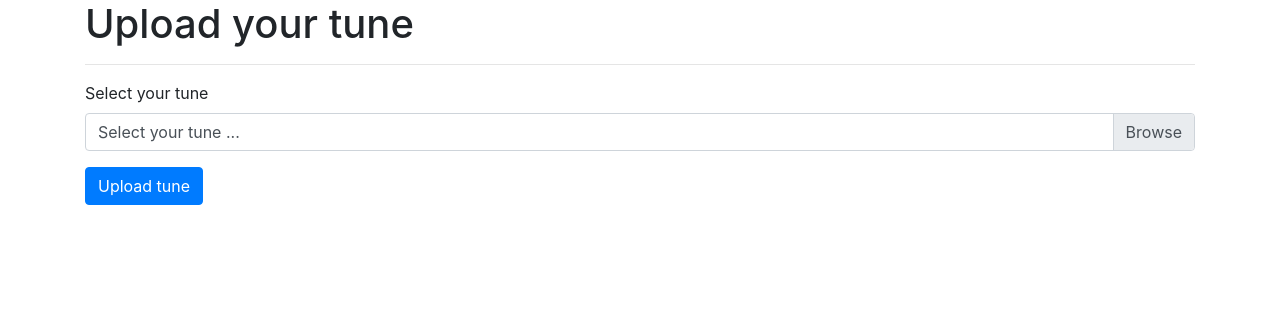
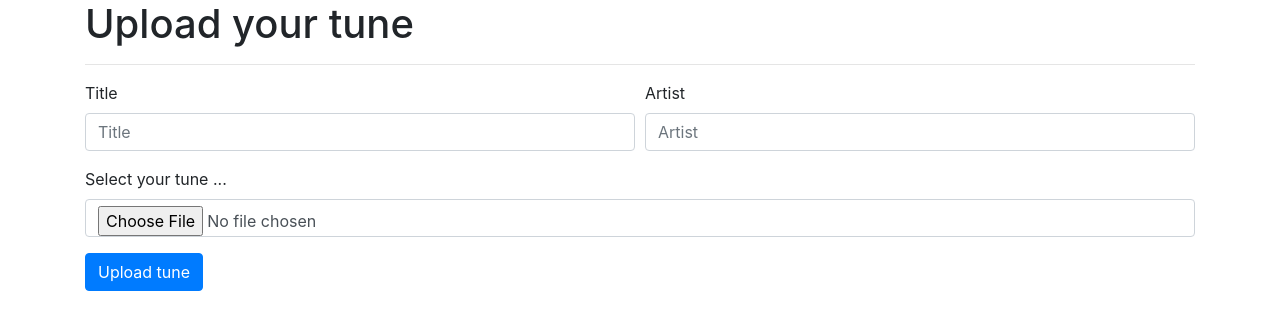
Before and after one commit to arilybaert/IOT-Makerslab, a Flask app: page /upload in a window 1280 px wide. Shown: the part 56-386 px from the top of the page. Run offline with Flask 2, Linux system fonts and the light colour scheme; some libraries are stand-ins or nearby versions.

Commit message:
design changes to upload page

```diff
--- a/app/templates/upload.html
+++ b/app/templates/upload.html
@@ -8,7 +8,7 @@
                 <h1>Upload your tune</h1>
                 <hr>
 
-                <form action="/upload" method="POST" enctype="multipart/form-data">
+                <!-- <form action="/upload" method="POST" enctype="multipart/form-data">
                     <div class="form-group">
                         <label>Select your tune</label>
                         <div class="custom-file">
@@ -17,7 +17,26 @@
                         </div>
                     </div>
                 <button type="submit" class="btn btn-primary">Upload tune</button>
-                </form>
+                </form> -->
+
+            <form action="/upload" method="POST" enctype="multipart/form-data"></form>
+                <div class="form-row">
+                    <div class="form-group col-md-6">
+                      <label for="songTitle">Title</label>
+                      <input type="text" class="form-control" id="songTitle" placeholder="Title">
+                    </div>
+                    <div class="form-group col-md-6">
+                      <label for="songArtist">Artist</label>
+                      <input type="text" class="form-control" id="songArtist" placeholder="Artist">
+                    </div>
+                </div>
+                  <div class="form-group">
+                    <label for="music">Select your tune ...</label>
+                    <input oninput="filesize(this);" type="file" name="music" id="music" class="form-control">
+                  </div>
+                <button type="submit" class="btn btn-primary">Upload tune</button>
+            </form>
+
             </div>
         </div>
     </div>
--- a/app/views.py
+++ b/app/views.py
@@ -38,7 +38,7 @@ def allowed_image_filesize(filesize):
 # PLAY MUSIC
 def play_music(file):
     pygame.mixer.init()
-    pygame.mixer.music.load("/home/pi/Documents/IOT-Makerslab/app/static/music/uploads/" + file)
+    pygame.mixer.music.load(app.config["MUSIC_UPLOADS"] + file)
     pygame.mixer.music.play()
     while pygame.mixer.music.get_busy() == True:
         continue
```
Also changed, not shown: README.md.
